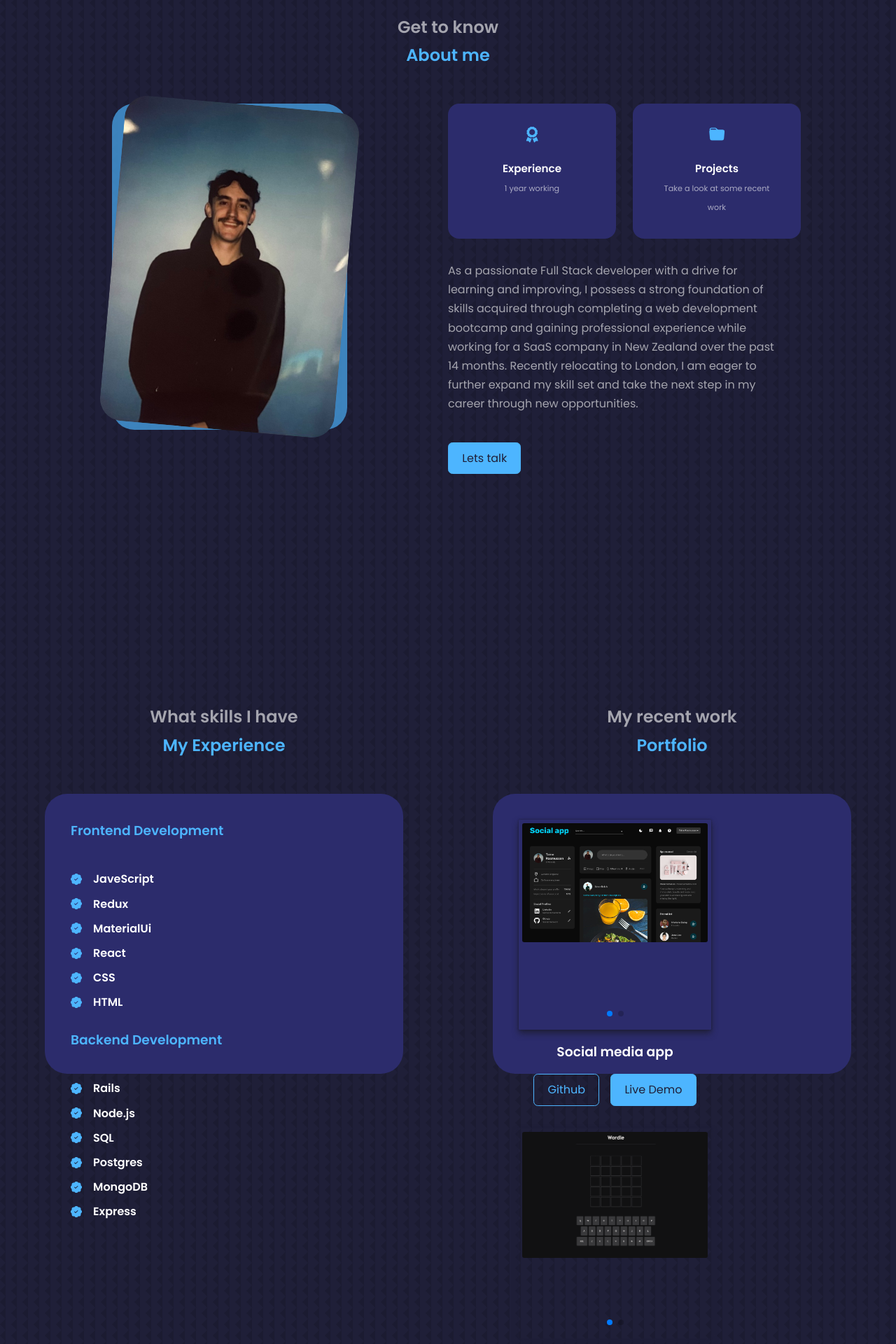
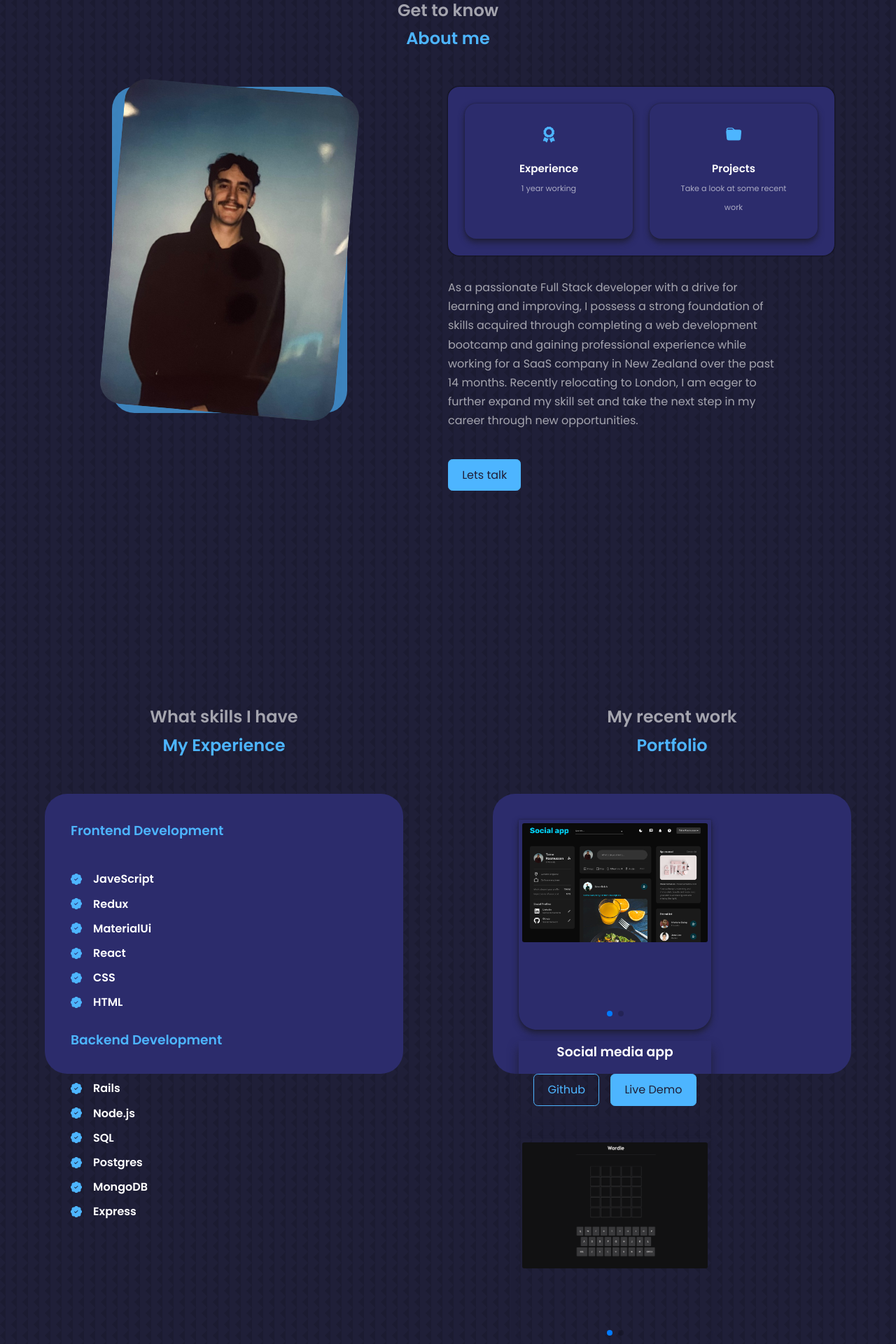
Before and after one commit to taine-rasmussen/portfoliov1, a React (Create React App) app: page / in a window 1280 px wide. Shown: the part 980-2900 px from the top of the page at 70% size. Built offline with nearby package versions, Linux system fonts and the light colour scheme.

Commit message:
about section styling

```diff
--- a/src/Components/About/About.css
+++ b/src/Components/About/About.css
@@ -32,6 +32,7 @@
   text-align: center;
   transition: var(--transition);
   width: 15rem;
+  box-shadow: 0px 0px 2.5px var(--colour-bg), 0 5px 10px 0 var(--colour-bg);
 }
 
 .about_card:hover {
@@ -41,8 +42,13 @@
 
 .about_cards {
   display: grid;
-  grid-template-columns: repeat(3, 1fr);
+  grid-template-columns: repeat(2, 1fr);
   gap: 1.5rem;
+  background: var(--colour-bg-variant);
+  width: max-content;
+  padding: 1.5rem;
+  border-radius: 1rem;
+  box-shadow: 0px 0px 0px #000, 0 0px 2.5px 0 #000;
 }
 
 .about_card_click:hover {
--- a/src/Components/Work/Work.css
+++ b/src/Components/Work/Work.css
@@ -72,6 +72,8 @@
 .mySwiper {
   box-shadow: 0px 0px 2.5px var(--colour-bg), 0 5px 10px 0 var(--colour-bg);
   border-radius: 1px;
+  border-bottom-left-radius: 25px;
+  border-bottom-right-radius: 25px;
 }
 
 .swiper:hover {
@@ -84,6 +86,10 @@
   flex-direction: column;
   align-items: center;
   margin: 1rem 0;
+  padding-bottom: 15px;
+  border-bottom-left-radius: 15px;
+  border-bottom-right-radius: 15px;
+  box-shadow: 0 10px 15px 0 var(--colour-bg);
 }
 
 .cta_wrapper h3 {
```
